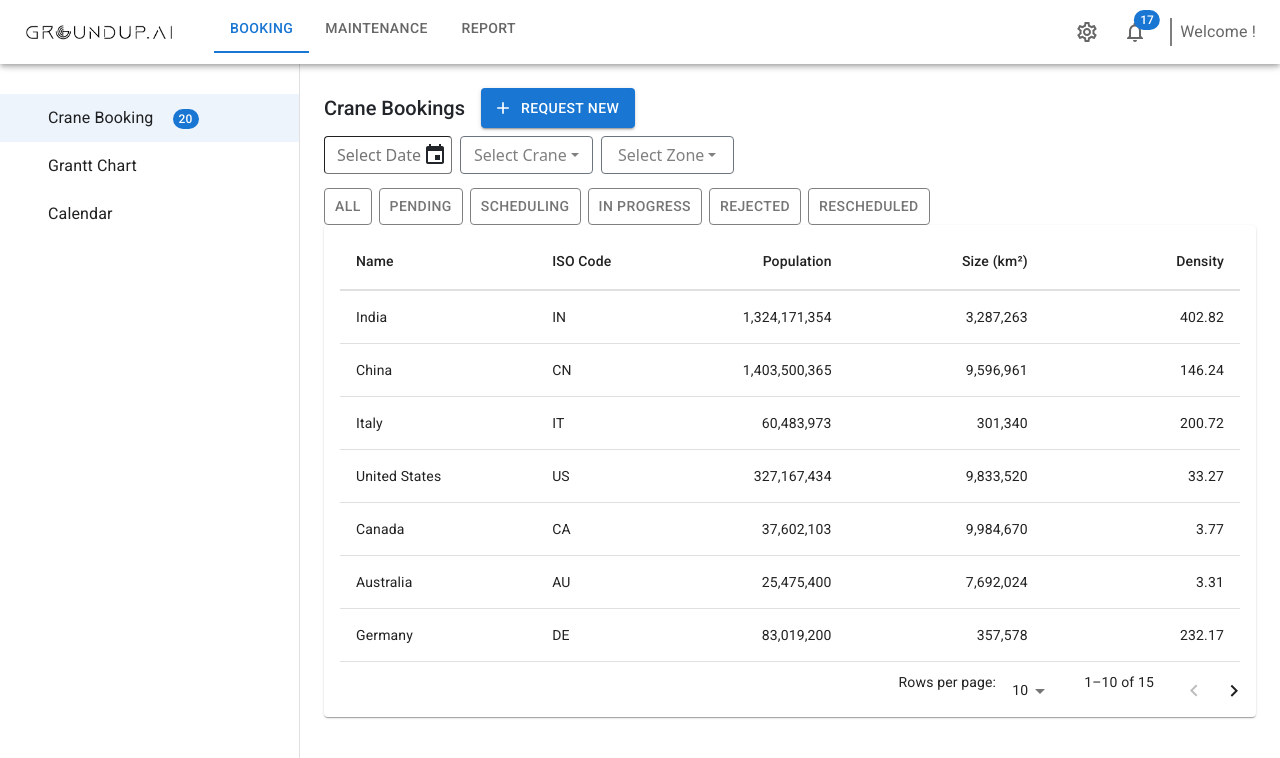
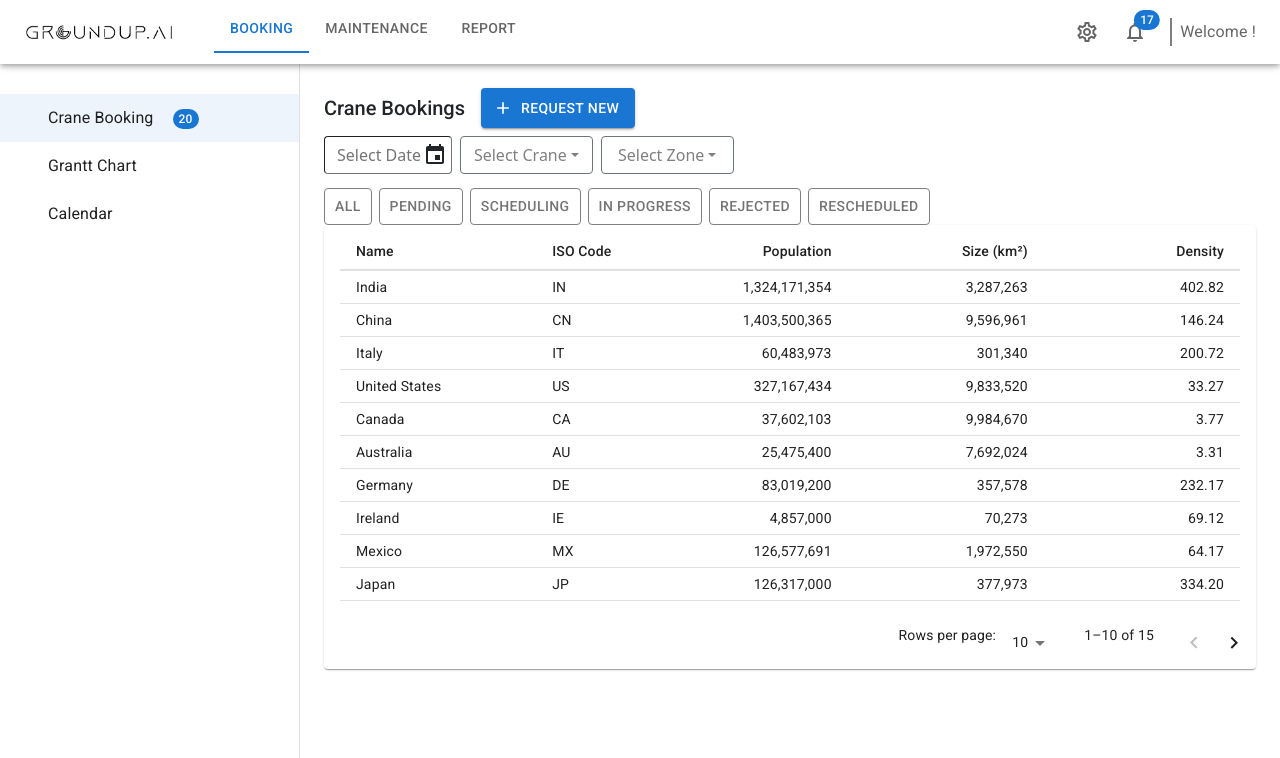
Before and after one commit to rahul81/groundup-ai, a React (Create React App) app: page /home/booking in a window 1280 px wide. Shown: the top 758 px of the page. Built offline with nearby package versions, Linux system fonts and the light colour scheme.

Commit message:
reduced table row size

```diff
--- a/src/components/common/table/GTable.tsx
+++ b/src/components/common/table/GTable.tsx
@@ -25,7 +25,7 @@ export default function GTable(props: GTableProps) {
     return (
       <Paper sx={{ width: '100%', overflow: 'scroll' }}>
             <TableContainer sx={{ maxHeight: 440 }}>
-                <Table stickyHeader aria-label="sticky table" sx={{padding:'1rem', paddingTop:'0.5rem'}}>
+                <Table stickyHeader aria-label="sticky table" size="small" sx={{padding:'1rem', paddingTop:'0.5rem'}}>
                 <TableHead>
                     <TableRow>
                     {columns.map((column) => (
```
